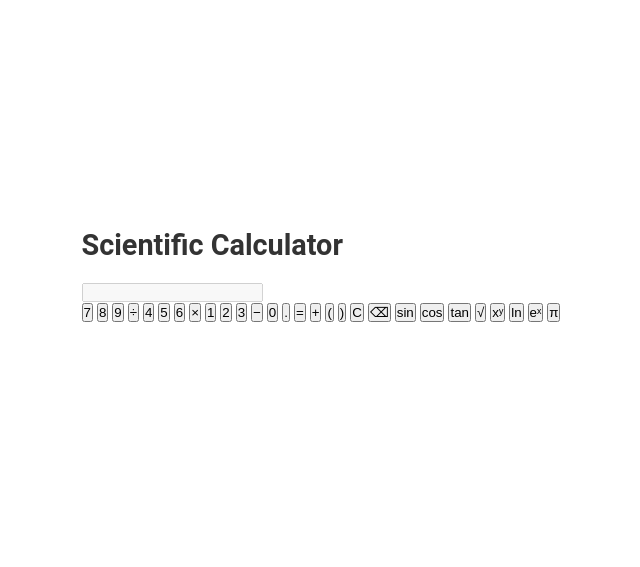
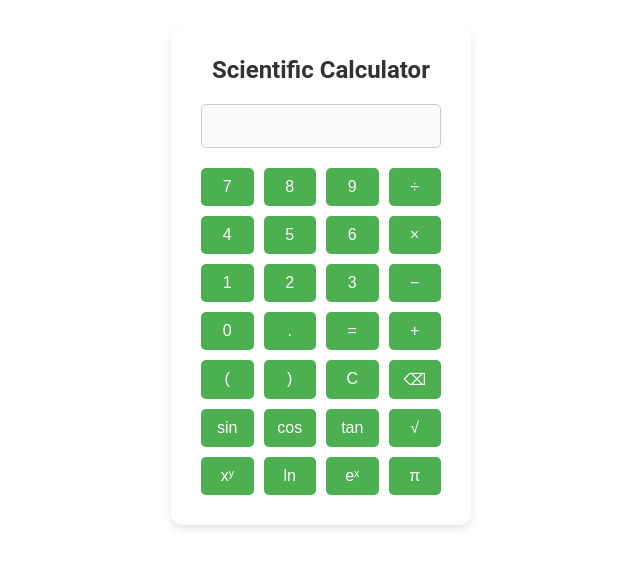
Before and after one commit to Gagan-Prabhakar/Paakhi, a plain HTML site: page calculator.html in a window 1280 px wide. Shown: the part 125-692 px from the top of the page, without its empty margins (319-959 px from the left). Drawn offline with Linux system fonts and the light colour scheme.

Commit message:
Update styles.css

```diff
--- a/styles.css
+++ b/styles.css
@@ -48,3 +48,52 @@ input[type="range"] {
     max-width: 300px;
     margin-top: 5px;
 }
+
+/* Calculator styling */
+.calculator-container {
+    text-align: center;
+    background-color: #ffffff;
+    border-radius: 12px;
+    box-shadow: 0 4px 8px rgba(0, 0, 0, 0.1);
+    padding: 30px;
+    width: 100%;
+    max-width: 300px;
+    margin: 50px auto;
+}
+
+.calculator-container h1 {
+    font-size: 1.5em;
+    color: #333;
+    margin-bottom: 20px;
+}
+
+#display {
+    width: 100%;
+    padding: 10px;
+    font-size: 1.2em;
+    border: 1px solid #ccc;
+    border-radius: 5px;
+    margin-bottom: 20px;
+    text-align: right;
+}
+
+.button-grid {
+    display: grid;
+    grid-template-columns: repeat(4, 1fr);
+    gap: 10px;
+}
+
+.button-grid button {
+    font-size: 1em;
+    padding: 10px;
+    border-radius: 5px;
+    border: none;
+    background-color: #4CAF50;
+    color: white;
+    cursor: pointer;
+    transition: background-color 0.3s;
+}
+
+.button-grid button:hover {
+    background-color: #45a049;
+}
```
